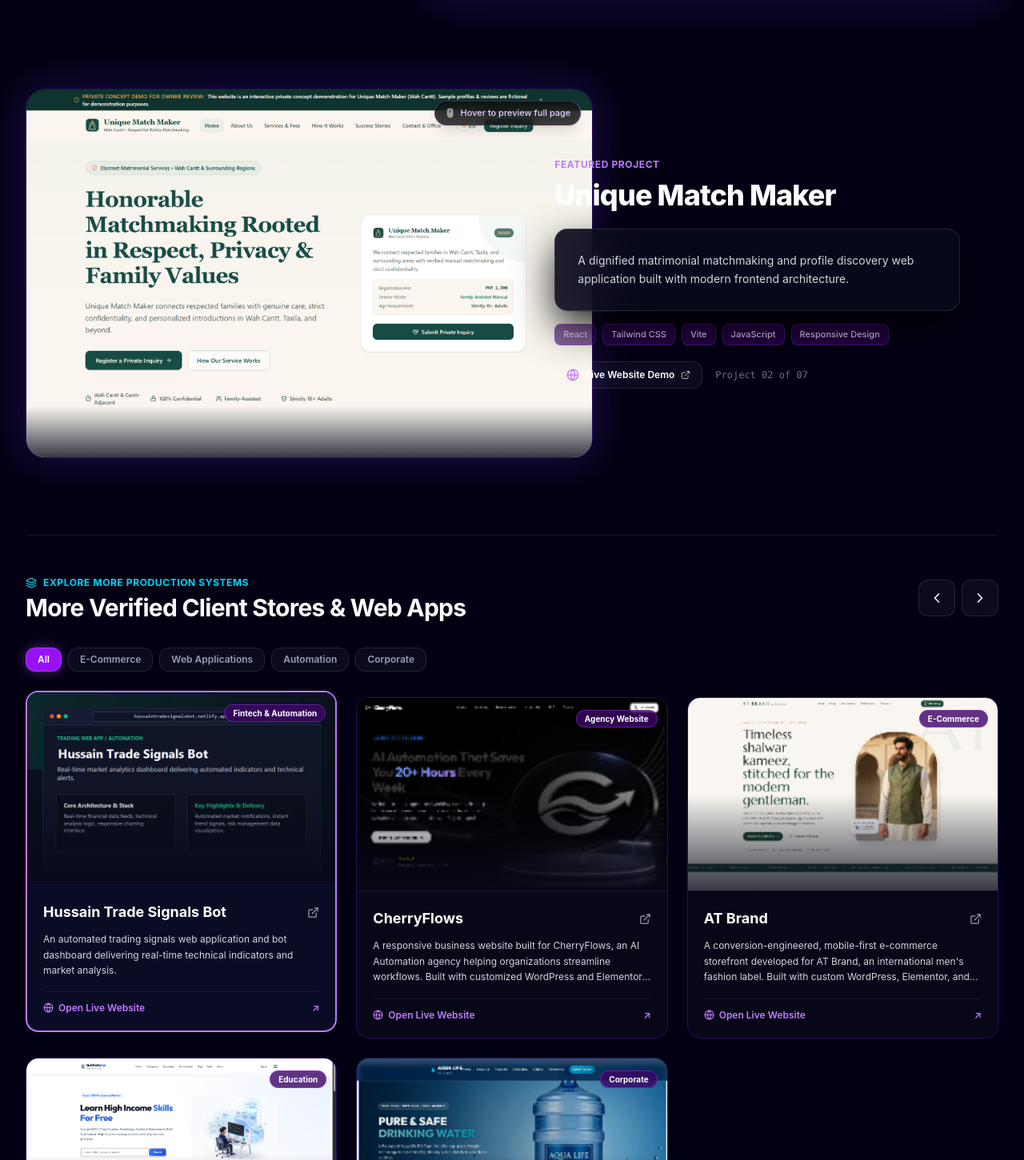
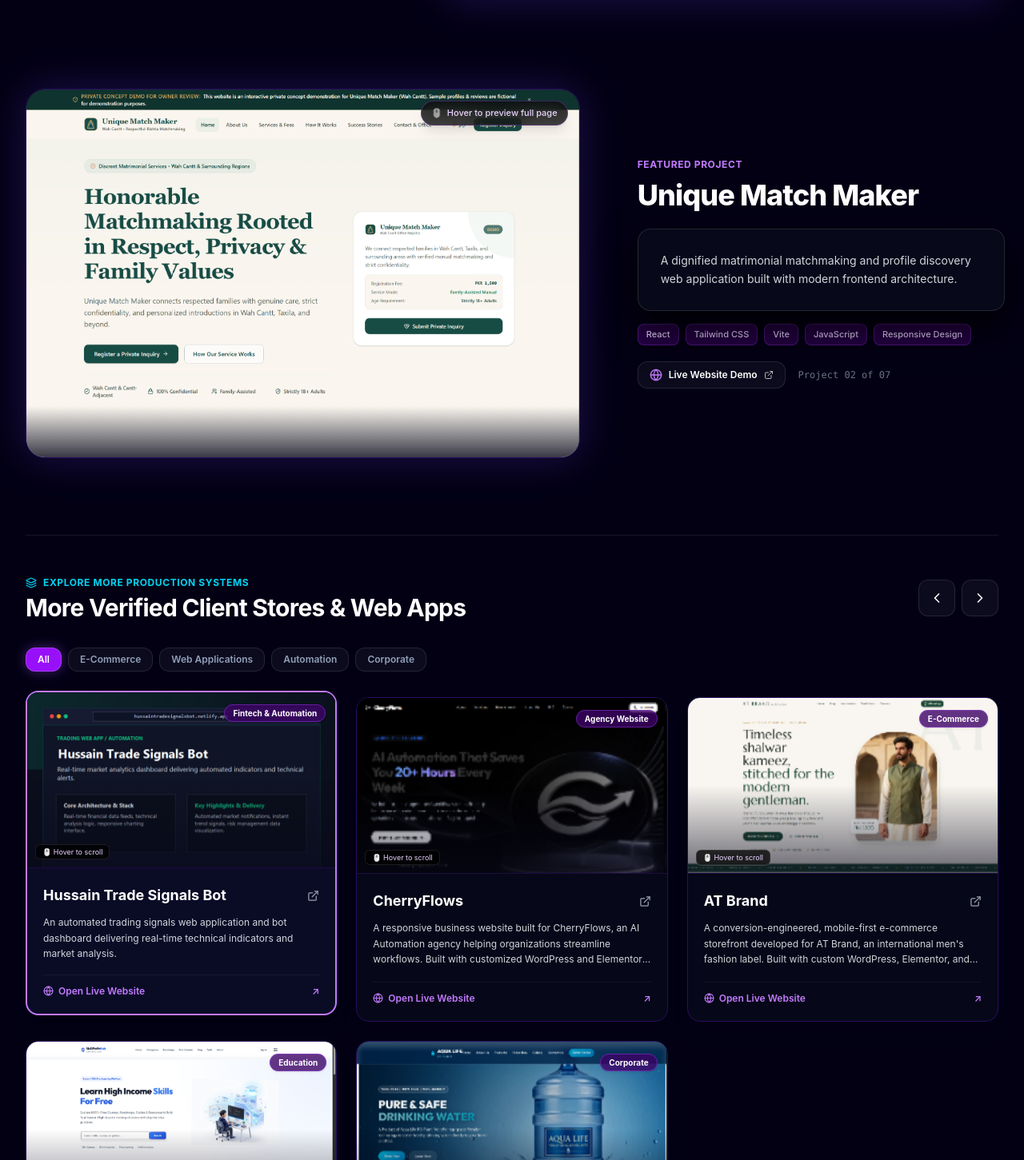
Before and after one commit to mhussain-codes/hussain-web-solutions, a React (Vite) app: page / in a window 1280 px wide. Shown: the part 3539-4990 px from the top of the page at 80% size. Built offline with nearby package versions, Linux system fonts and the light colour scheme; a web font is replaced by a local one.

Commit message:
feat: add hover auto-scroll to all projects with balanced speed & adjust text card alignment

```diff
--- a/src/components/ProjectCard.jsx
+++ b/src/components/ProjectCard.jsx
@@ -27,17 +27,17 @@
   return (
     <Reveal delay={index * 120}>
       <div className="cosmic-card flex flex-col h-full overflow-hidden group">
-        {/* Preview Container - Stable, no scaling jump on hover */}
-        <div className="relative aspect-[16/10] bg-[#070919] overflow-hidden border-b border-white/[0.06]">
+        {/* Preview Container with Smooth Auto-Scroll on Hover */}
+        <div className="fullpage-scroll-box compact-scroll-box relative w-full h-[220px] bg-[#070919] overflow-hidden border-b border-white/[0.06]">
           <img
             src={imgSrc}
             alt={`${project.name} preview showcase`}
-            className="w-full h-full object-cover object-top opacity-95 group-hover:opacity-100 transition-opacity duration-300"
+            className="scrollable-img"
             loading="lazy"
           />
 
           {/* Top Badge Overlay */}
-          <div className="absolute top-3.5 left-3.5 flex items-center gap-2">
+          <div className="absolute top-3.5 left-3.5 flex items-center gap-2 z-10">
             <span className="px-3 py-1 rounded-full text-[11px] font-semibold bg-[#070814]/85 text-violet-300 border border-violet-500/30 backdrop-blur-md shadow-sm">
               {project.badge || project.category}
             </span>
@@ -46,6 +46,11 @@
                 Featured
               </span>
             )}
+          </div>
+
+          {/* Micro hover indicator badge */}
+          <div className="absolute bottom-2.5 right-2.5 z-10 px-2 py-0.5 rounded-md bg-black/75 backdrop-blur-sm border border-white/10 text-[9px] text-purple-200 pointer-events-none transition-opacity duration-300 group-hover:opacity-20 flex items-center gap-1">
+            <span>🖱️ Hover to scroll</span>
           </div>
         </div>
 
--- a/src/components/Projects.jsx
+++ b/src/components/Projects.jsx
@@ -191,7 +191,7 @@
               whileInView={{ opacity: 1, y: 0 }}
               viewport={{ once: true }}
               transition={{ duration: 0.7, delay: 0.2 }}
-              className="relative grid grid-cols-1 lg:grid-cols-12 items-center gap-8 lg:gap-0 w-full"
+              className="relative grid grid-cols-1 lg:grid-cols-12 items-center gap-8 lg:gap-10 w-full"
             >
               {/* Project Image Column with Full-Page Screenshot Auto-Scroll on Hover */}
               <div
@@ -216,12 +216,12 @@
                 </div>
               </div>
 
-              {/* Text & Overlapping Frosted Glass Outline Column (Image 2 Structure) */}
+              {/* Text Column - Positioned cleanly with breathing space, without covering screenshot */}
               <div
                 className={`lg:col-span-5 w-full z-20 ${
                   isEven
-                    ? 'lg:order-1 lg:-mr-12'
-                    : 'lg:order-2 lg:-ml-12'
+                    ? 'lg:order-1 lg:pr-4'
+                    : 'lg:order-2 lg:pl-6 lg:ml-2'
                 }`}
               >
                 {/* Header Outline Information */}
@@ -343,21 +343,26 @@
                     : 'border border-[#2A0E61] hover:border-purple-500/60 bg-[#08091a]/80 hover:-translate-y-1'
                 }`}
               >
-                {/* Image Preview */}
-                <div className="relative w-full aspect-[16/10] overflow-hidden bg-black/50 border-b border-[#2A0E61]/60">
+                {/* Image Preview with Smooth Auto-Scroll on Hover */}
+                <div className="fullpage-scroll-box compact-scroll-box relative w-full h-[220px] overflow-hidden bg-black/50 border-b border-[#2A0E61]/60">
                   <img
                     src={project.resolvedImage}
                     alt={project.name}
-                    className="w-full h-full object-cover object-top group-hover:scale-105 transition-transform duration-500"
+                    className="scrollable-img"
                     loading="lazy"
                   />
-                  <div className="absolute inset-0 bg-gradient-to-t from-[#08091a] via-transparent to-transparent opacity-80" />
+                  <div className="absolute inset-0 bg-gradient-to-t from-[#08091a]/60 via-transparent to-transparent pointer-events-none" />
 
                   {/* Category badge */}
-                  <div className="absolute top-3 right-3">
-                    <span className="px-2.5 py-1 text-[10px] font-bold text-white bg-purple-950/80 border border-purple-500/40 rounded-full backdrop-blur-md">
+                  <div className="absolute top-3 right-3 z-10">
+                    <span className="px-2.5 py-1 text-[10px] font-bold text-white bg-purple-950/80 border border-purple-500/40 rounded-full backdrop-blur-md shadow-sm">
                       {project.badge || project.category}
                     </span>
+                  </div>
+
+                  {/* Micro hover indicator badge */}
+                  <div className="absolute bottom-2.5 left-2.5 z-10 px-2 py-0.5 rounded-md bg-black/75 backdrop-blur-sm border border-white/10 text-[9px] text-purple-200 pointer-events-none transition-opacity duration-300 group-hover:opacity-20 flex items-center gap-1">
+                    <span>🖱️ Hover to scroll</span>
                   </div>
                 </div>
 
--- a/src/index.css
+++ b/src/index.css
@@ -70,19 +70,32 @@
   object-fit: cover;
   object-position: top center;
   transform: translateY(0%);
-  transition: transform 7s cubic-bezier(0.25, 0.46, 0.45, 0.94);
+  transition: transform 3.5s cubic-bezier(0.25, 0.46, 0.45, 0.94);
   will-change: transform;
   pointer-events: none;
 }
 
+/* Hover on Hero Fullpage Scroll (Top 2 Featured Projects - Moderate, Natural Speed) */
 .fullpage-scroll-box:hover img.scrollable-img {
   transform: translateY(calc(-100% + 380px));
+  transition: transform 10.5s cubic-bezier(0.25, 0.46, 0.45, 0.94);
 }
 
 @media (min-width: 640px) {
   .fullpage-scroll-box:hover img.scrollable-img {
     transform: translateY(calc(-100% + 460px));
+    transition: transform 11.5s cubic-bezier(0.25, 0.46, 0.45, 0.94);
   }
+}
+
+/* Hover on Compact Project Cards (Grid & Carousel) */
+.fullpage-scroll-box.compact-scroll-box {
+  height: 220px;
+}
+
+.fullpage-scroll-box.compact-scroll-box:hover img.scrollable-img {
+  transform: translateY(calc(-100% + 220px));
+  transition: transform 8s cubic-bezier(0.25, 0.46, 0.45, 0.94);
 }
 
 
```
